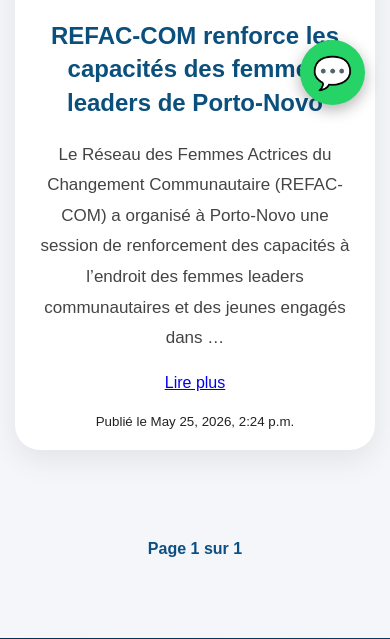
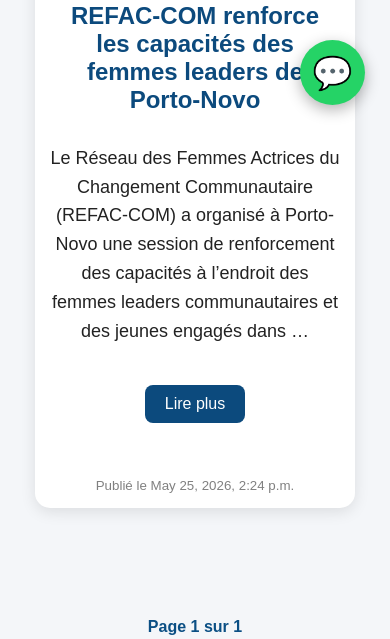
Before and after one commit to boris-jeovani/refac-com, a Django app: page /actualites/ in a window 390 px wide. Shown: the part 714-1353 px from the top of the page. Run offline with Django 5.2, Linux system fonts and the light colour scheme; data comes from the database, SQL or seed files in the repository.

Commit message:
Correction responsive actualites

```diff
--- a/core/static/css/style.css
+++ b/core/static/css/style.css
@@ -1775,3 +1775,91 @@ PARTENAIRES
 
     transform: translateY(-3px);
 }
+
+/* ===== ACTUALITES ===== */
+
+.actualites-container {
+    display: grid;
+    grid-template-columns: repeat(auto-fit, minmax(320px, 1fr));
+    gap: 30px;
+    margin-top: 40px;
+    padding: 20px;
+}
+
+.actualite-card {
+    background: #fff;
+    border-radius: 15px;
+    overflow: hidden;
+    box-shadow: 0 4px 15px rgba(0,0,0,0.1);
+    transition: transform 0.3s ease;
+}
+
+.actualite-card:hover {
+    transform: translateY(-5px);
+}
+
+.actualite-card img {
+    width: 100%;
+    height: 220px;
+    object-fit: cover;
+    display: block;
+}
+
+.actualite-card h3 {
+    padding: 15px 20px 10px;
+    color: #0c4a7d;
+    font-size: 24px;
+}
+
+.actualite-card p {
+    padding: 0 20px;
+    line-height: 1.6;
+}
+
+.actualite-card small {
+    display: block;
+    padding: 15px 20px;
+    color: gray;
+}
+
+.btn-actualite {
+    display: inline-block;
+    margin: 20px;
+    padding: 10px 20px;
+    background: #0c4a7d;
+    color: white;
+    text-decoration: none;
+    border-radius: 8px;
+}
+
+.btn-actualite:hover {
+    background: #08365a;
+}
+
+/* ===== RESPONSIVE ===== */
+
+@media screen and (max-width: 768px) {
+
+    .hero h1 {
+        font-size: 32px;
+        text-align: center;
+    }
+
+    .hero p {
+        text-align: center;
+        padding: 0 15px;
+    }
+
+    .search-form {
+        flex-direction: column;
+        align-items: center;
+    }
+
+    .search-form input {
+        width: 90%;
+    }
+
+    .search-form button {
+        width: 90%;
+    }
+}
--- a/core/templates/core/actualites.html
+++ b/core/templates/core/actualites.html
@@ -18,7 +18,7 @@
     <input type="text"
            name="recherche"
            placeholder="Rechercher une actualité..."
-           value="{{ recherche }}">
+           value="{{ recherche|default:'' }}">
 
     <button type="submit">
 
@@ -28,11 +28,11 @@
 
 </form>
 
-    <div class="projects-container">
+    <div class="actualites-container">
 
-        {% for actualite in actualites %}
+    {% for actualite in actualites %}
 
-        <div class="project-card">
+    <div class="actualite-card">
 
             {% if actualite.image %}
 
@@ -51,7 +51,7 @@
 </p>
 
 <a href="{% url 'detail_actualite' actualite.slug %}"
-   class="btn-project">
+   class="btn-actualite">
 
     Lire plus
 
```
